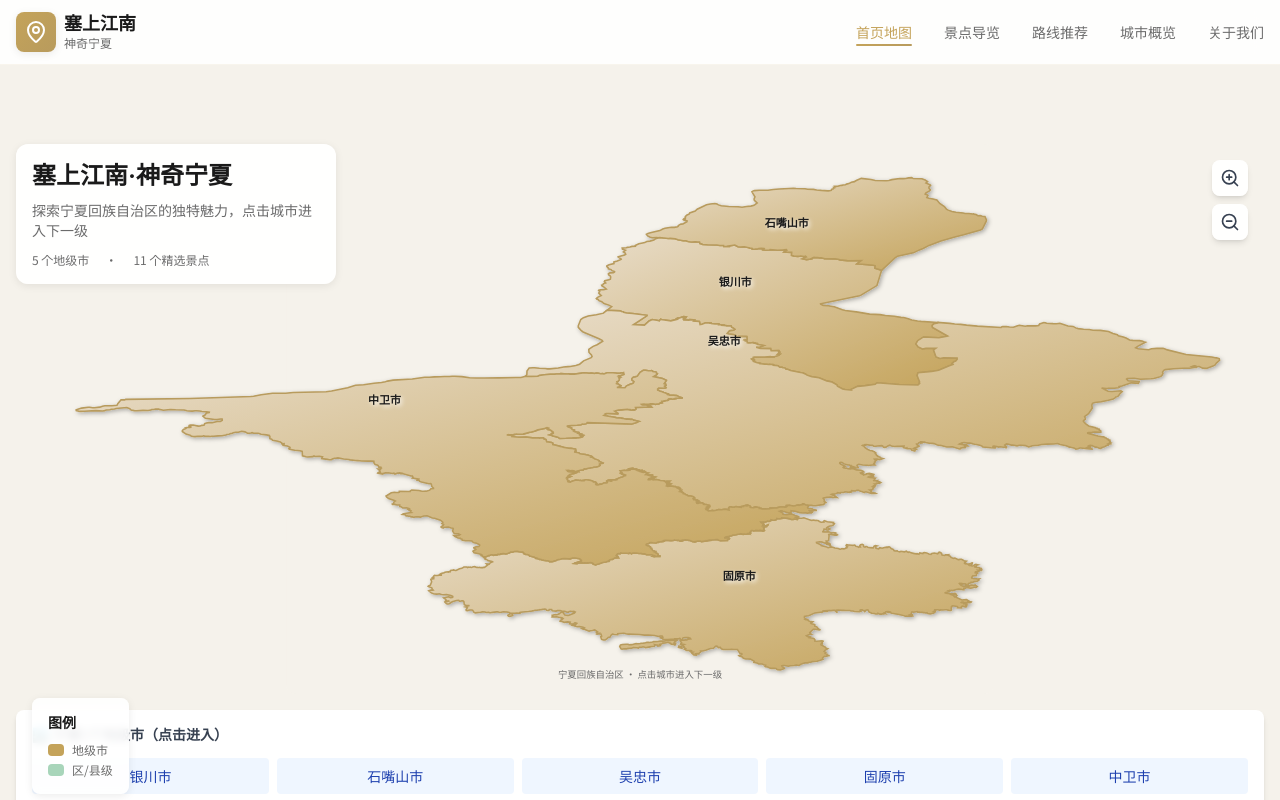
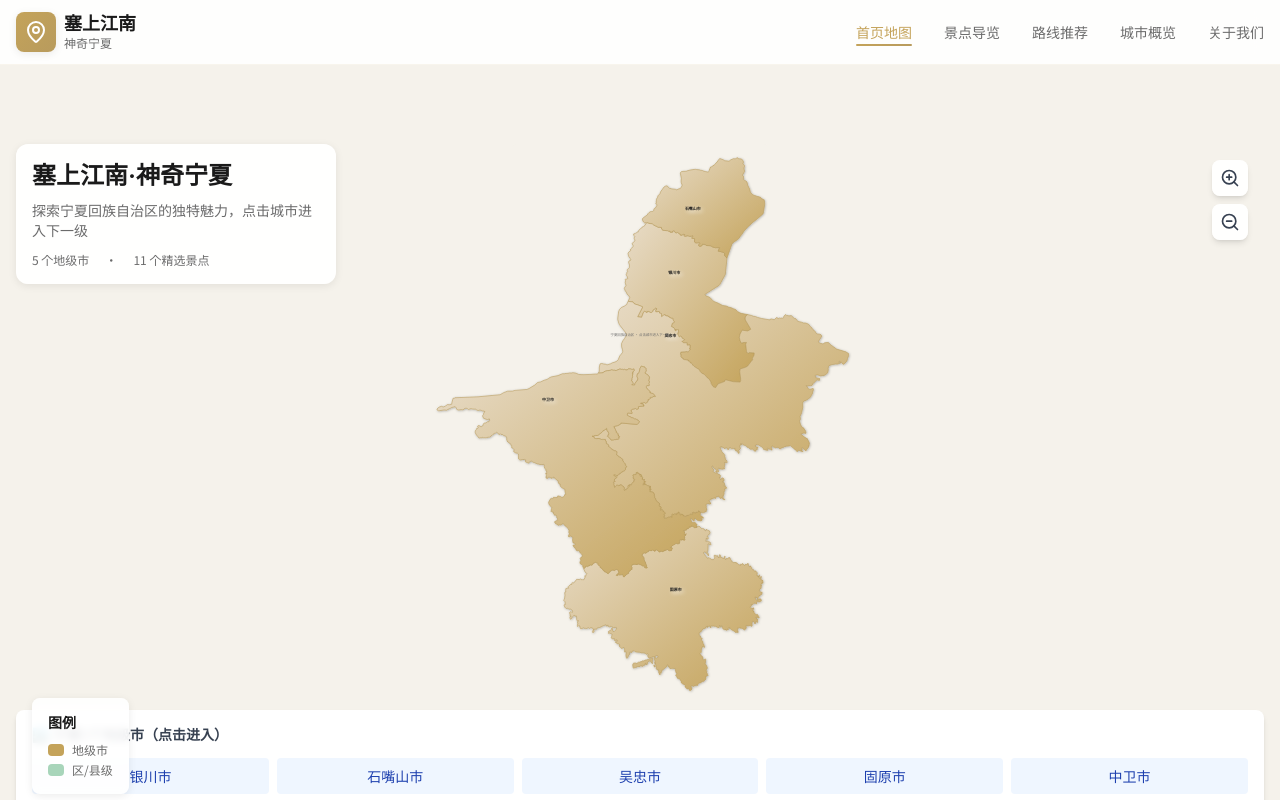
Before and after one commit to Minkelxy/ningxia-tourism, a React (Vite) app: page / in a window 1280 px wide. Shown: the top 800 px of the page. Built offline with nearby package versions, Linux system fonts and the light colour scheme; a web font is replaced by a local one.

Commit message:
fix: 修复地图比例被压扁的问题

```diff
--- a/src/components/NingxiaInteractiveMap.tsx
+++ b/src/components/NingxiaInteractiveMap.tsx
@@ -97,7 +97,7 @@ export default function NingxiaInteractiveMap({ onCityClick }: NingxiaInteractiv
 
   const geoToSVG = (lng: number, lat: number) => {
     const width = 900;
-    const height = 700;
+    const height = 1944;
     const padding = 40;
 
     let minLng, maxLng, minLat, maxLat;
@@ -319,7 +319,7 @@ export default function NingxiaInteractiveMap({ onCityClick }: NingxiaInteractiv
       )}
 
       <svg
-        viewBox="0 0 900 700"
+        viewBox="0 0 900 1944"
         preserveAspectRatio="xMidYMid meet"
         className="w-full h-auto max-w-full"
         style={{
@@ -350,7 +350,7 @@ export default function NingxiaInteractiveMap({ onCityClick }: NingxiaInteractiv
           </filter>
         </defs>
 
-        <rect x="0" y="0" width="900" height="700" fill="#F5F2EB" rx="12" />
+        <rect x="0" y="0" width="900" height="1944" fill="#F5F2EB" rx="12" />
 
         <g filter="url(#shadow)">
           {viewLevel === 'province' && geoFeatures.map((feature: GeoFeature, index: number) => {
```
